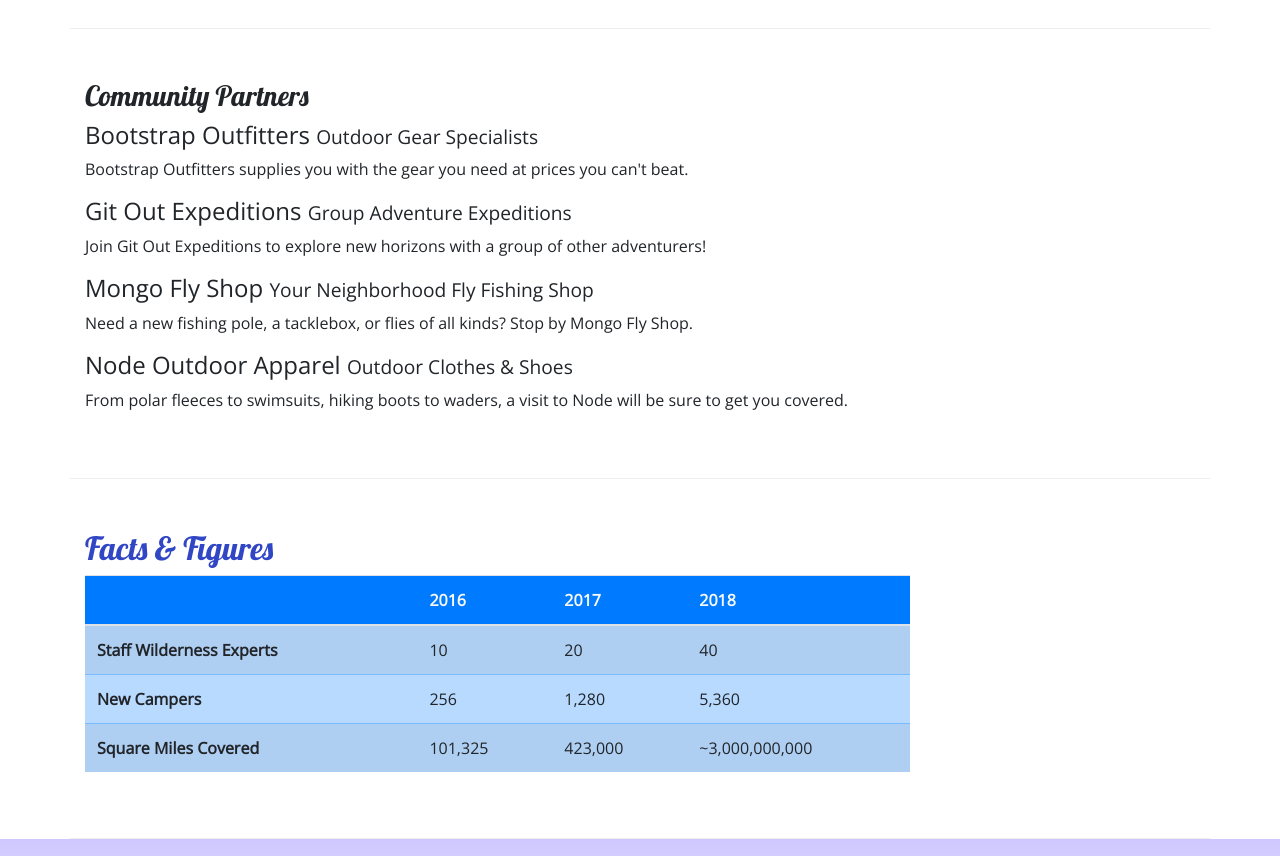
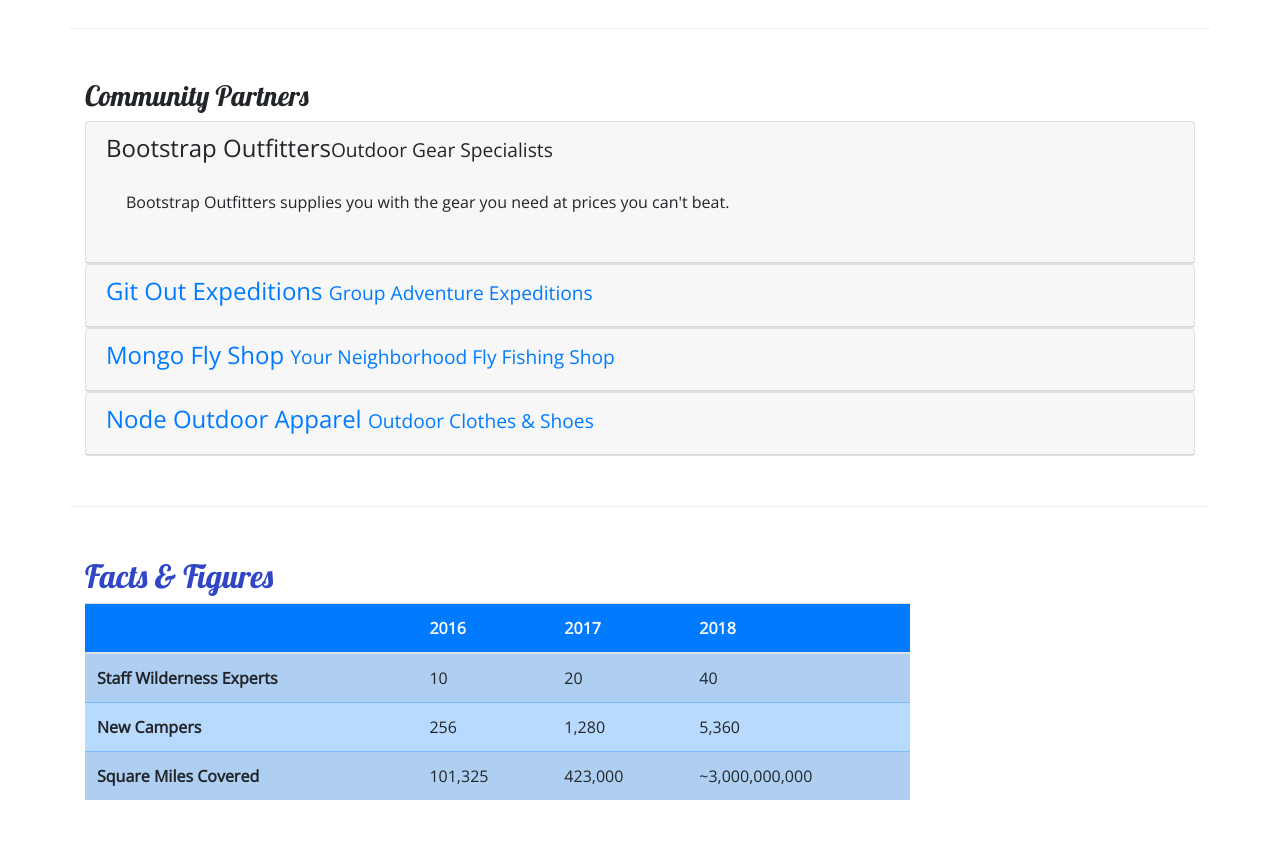
Before and after one commit to TimothyJReid/2-bootstrap, a website: page aboutus.html in a window 1280 px wide. Shown: the part 800-1656 px from the top of the page. Drawn offline with nearby package versions, Linux system fonts and the light colour scheme.

Commit message:
Finished Tabs and Accordian

```diff
--- a/aboutus.html
+++ b/aboutus.html
@@ -66,7 +66,11 @@
         <div class="row row-content">
             <div class="col-sm-6">
                 <h3>Our Mission</h3>
-                <p>We present a curated database of the best campsites in the vast woods and backcountry of the World Wide Web Wilderness. We increase access to adventure for the public while promoting safe and respectful use of resources. The expert wilderness trekkers on our staff personally verify each campsite to make sure that they are up to our standards. We also present a platform for campers to share reviews on campsites they have visited with each other.</p>
+                <p>We present a curated database of the best campsites in the vast woods and backcountry of the World
+                    Wide Web Wilderness. We increase access to adventure for the public while promoting safe and
+                    respectful use of resources. The expert wilderness trekkers on our staff personally verify each
+                    campsite to make sure that they are up to our standards. We also present a platform for campers to
+                    share reviews on campsites they have visited with each other.</p>
             </div>
             <div class="col-sm-6">
                 <div class="card">
@@ -88,7 +92,8 @@
             <div class="col">
                 <div class="card bg-light mt-3">
                     <blockquote class="blockquote card-body">
-                        <p class="mb-0">I will not follow where the path may lead, but I will go where there is no path, and I will leave a trail.</p>
+                        <p class="mb-0">I will not follow where the path may lead, but I will go where there is no path,
+                            and I will leave a trail.</p>
                         <footer class="blockquote-footer">Muriel Strode,
                             <cite title="Source Title">"Wind-Wafted Wild Flowers" -
                                 The Open Court, 1903
@@ -102,14 +107,60 @@
         <div class="row row-content">
             <div class="col">
                 <h3>Community Partners</h3>
-                <h4>Bootstrap Outfitters <small>Outdoor Gear Specialists</small></h4>
+                <div id="accordian">
+                    <div class="card">
+                        <div role="tab" class="card-header">
+                            <h4>
+                                <a data-toggle="collapse" data-target="#bootstrap">Bootstrap Outfitters<small>Outdoor Gear Specialists</small>
+                                </a>
+                            </h4>
+                            <div class="collapse show" id="bootstrap" data-parent="#accordian">
+                                <div class="card-body">
                                     <p class="d-none d-sm-block">Bootstrap Outfitters supplies you with the gear you need at prices you can't beat.</p>
-                <h4>Git Out Expeditions <small>Group Adventure Expeditions</small></h4>
+                                </div>
+                            </div>
+                        </div>
+                    </div>
+                    <div class="card">
+                        <div role="tab" class="card-header">
+                            <h4>
+                                <a class="collapsed" data-toggle="collapse" data-target="#git">Git Out Expeditions <small>Group Adventure Expeditions</small>
+                                </a>
+                            </h4>
+                            <div class="collapse" id="git" data-parent="#accordian">
+                                <div class="card-body">
                                     <p class="d-none d-sm-block">Join Git Out Expeditions to explore new horizons with a group of other adventurers!</p>
-                <h4>Mongo Fly Shop <small>Your Neighborhood Fly Fishing Shop</small></h4>
-                <p class="d-none d-sm-block">Need a new fishing pole, a tacklebox, or flies of all kinds? Stop by  Mongo Fly Shop.</p>
-                <h4>Node Outdoor Apparel <small>Outdoor Clothes & Shoes</small></h4>
+                                </div>
+                            </div>
+                        </div>
+                    </div>
+                    <div class="card">
+                        <div role="tab" class="card-header">
+                            <h4>
+                               <a class="collapsed" data-toggle="collapse" data-target="#mongo"> Mongo Fly Shop <small>Your Neighborhood Fly Fishing Shop</small>
+                                </a>
+                            </h4>
+                            <div class="collapse" id="mongo" data-parent="#accordian">
+                                <div class="card-body">
+                                    <p class="d-none d-sm-block">Need a new fishing pole, a tacklebox, or flies of all kinds? Stop by Mongo Fly Shop.</p>
+                                </div>
+                            </div>
+                        </div>
+                    </div>
+                       <div class="card">
+                            <div role="tab" class="card-header">
+                            <h4>
+                                <a class="collapsed" data-toggle="collapse" data-target="#node">Node Outdoor Apparel <small>Outdoor Clothes & Shoes</small>
+                                </a>
+                            </h4>
+                            <div class="collapse" id="node" data-parent="#accordian">
+                                <div class="card-body">
                                     <p class="d-none d-sm-block">From polar fleeces to swimsuits, hiking boots to waders, a visit to Node will be sure to get you covered.</p>
+                                </div>
+                            </div>
+                        </div>
+                    </div>
+                </div>
             </div>
         </div>
 
--- a/css/styles.css
+++ b/css/styles.css
@@ -36,3 +36,9 @@
 .navbar {
     background-color: #901CAD;
 }
+
+.tab-content {
+    border: 1px solid #DDD;
+    border-top: none;
+    padding: 10px;
+}
```
Lines whose indentation alone changed are shown as unchanged.
